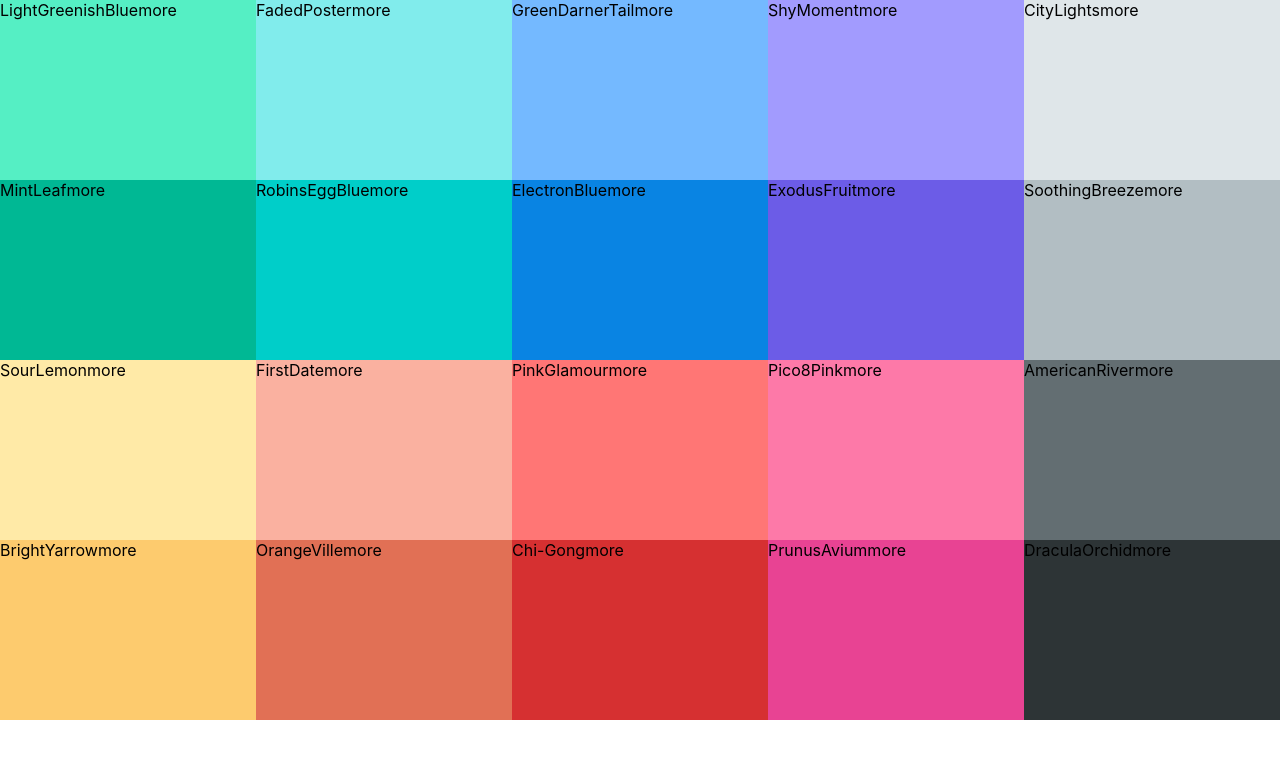
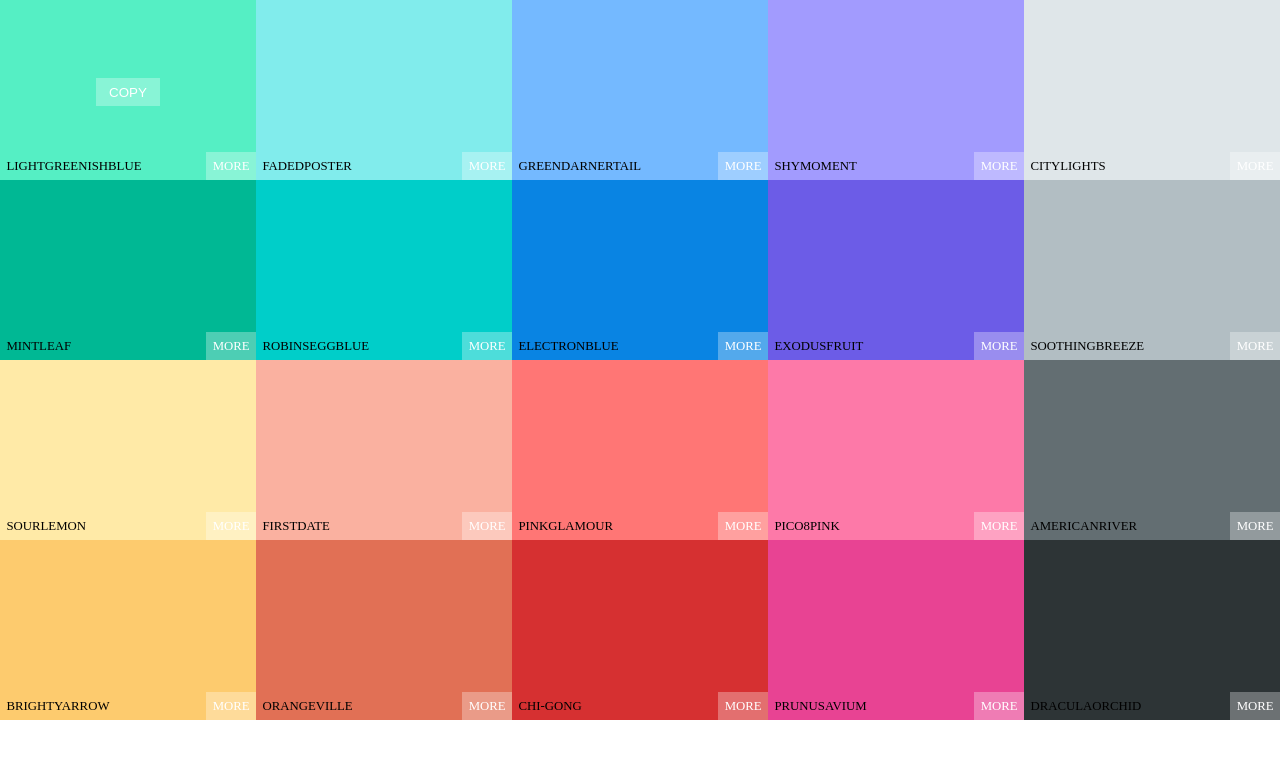
Before and after one commit to Masoud-khalifeh/Colors-App, a React (Create React App) app: page / in a window 1280 px wide. Shown: the top 758 px of the page. Built offline with nearby package versions, Linux system fonts and the light colour scheme.

Commit message:
style ColorBox

```diff
--- a/src/ColorBox.css
+++ b/src/ColorBox.css
@@ -1,8 +1,52 @@
-.ColorBox{
-    width:20%;
-    height:25%;
-    display: inline-block;
+.ColorBox {
+    width: 20%;
+    height: 25%;
+    display: flex;
     margin: 0 auto;
     position: relative;
     cursor: pointer;
+    flex-direction: column;
+    justify-content: space-between;
+    text-transform: uppercase;
 }
+
+.ColorBottom {
+    display: flex;
+    justify-content: space-between;
+
+}
+
+.ColorBottom span{
+    padding: 0.5em;
+    font-size: 0.8em;
+}
+
+.ColorTop{
+    padding: 1em;
+
+}
+.ColorCenter {
+    display: flex;
+    justify-content: center;
+    visibility: hidden;
+}
+
+.ColorCenter button{
+    background-color:rgba(255, 255, 255, 0.3);
+    padding: 0.5em 1em;
+    color: white;
+    border: none;
+}
+
+.ColorBox:hover .ColorCenter{
+    visibility: visible;
+    cursor: default;
+}
+
+
+
+
+.MoreBtn {
+    background-color: rgba(255, 255, 255, 0.3);
+    color: white;
+}
--- a/src/ColorBox.js
+++ b/src/ColorBox.js
@@ -3,10 +3,19 @@ import './ColorBox.css';
 
 
 export default function ColorBox(props) {
+    const { backGround, name } = props;
     return (
-        <div style={{ backgroundColor: `${props.backGround}`}} className="ColorBox" >
-            <span>{props.name}</span>
-            <span>more</span>
+        <div style={{ backgroundColor: `${backGround}` }} className="ColorBox" >
+            <div className="ColorTop"></div>
+            <div className="ColorCenter">
+                <button>COPY</button>
+            </div>
+            <div className="ColorBottom">
+                <span>{name}</span>
+                <span className="MoreBtn">MORE</span>
+            </div>
+
+
         </div>
     )
 }
--- a/src/Palette.css
+++ b/src/Palette.css
@@ -5,4 +5,6 @@
 .PaletteColors{
 
  height: 90vh;
+ display: flex;
+ flex-wrap: wrap;
 }
--- a/src/index.css
+++ b/src/index.css
@@ -1,13 +1,4 @@
 body {
   margin: 0;
-  font-family: -apple-system, BlinkMacSystemFont, 'Segoe UI', 'Roboto', 'Oxygen',
-    'Ubuntu', 'Cantarell', 'Fira Sans', 'Droid Sans', 'Helvetica Neue',
-    sans-serif;
-  -webkit-font-smoothing: antialiased;
-  -moz-osx-font-smoothing: grayscale;
+
 }
-
-code {
-  font-family: source-code-pro, Menlo, Monaco, Consolas, 'Courier New',
-    monospace;
-}
```
Also changed, not shown: src/App.css (deleted, +0 -38 lines).
